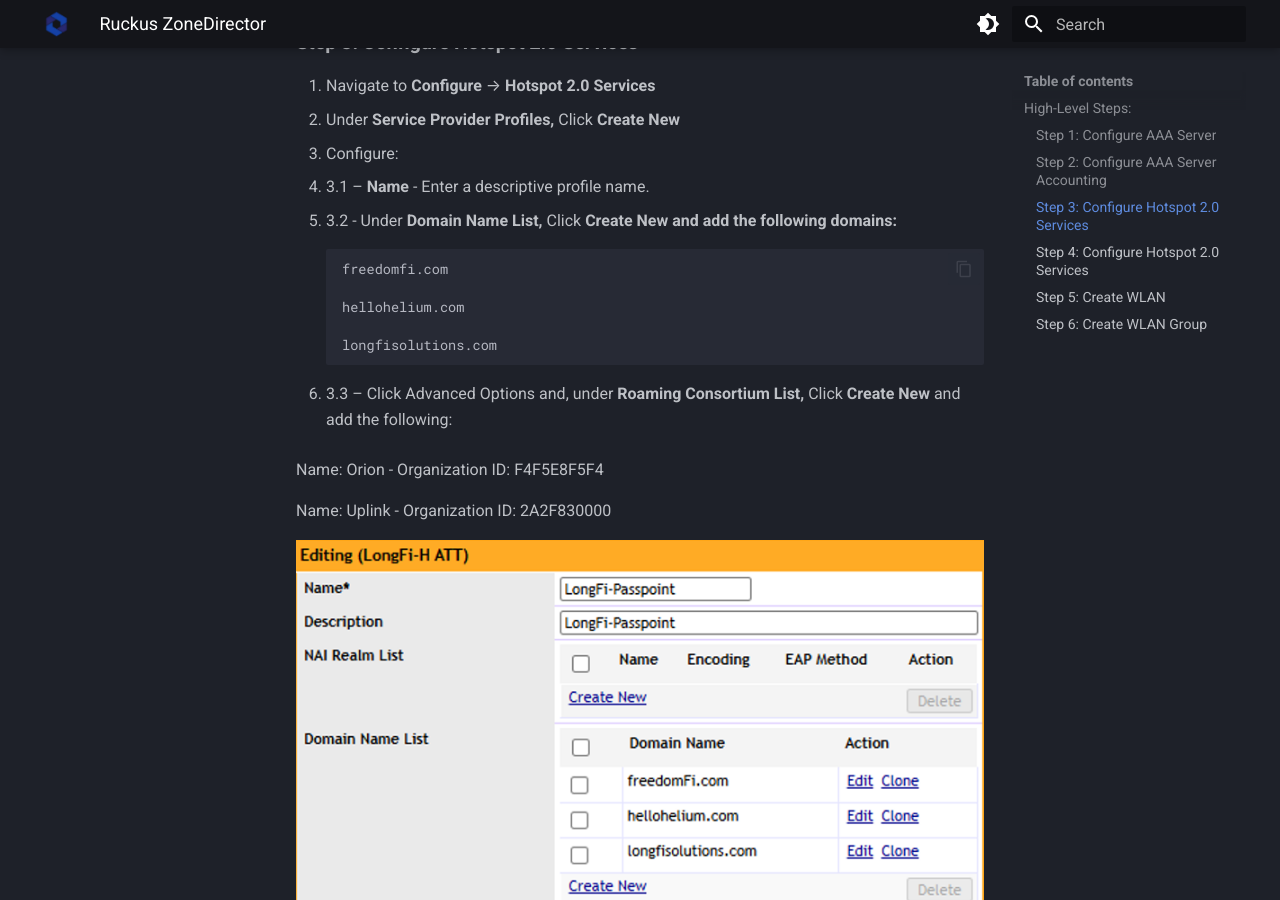
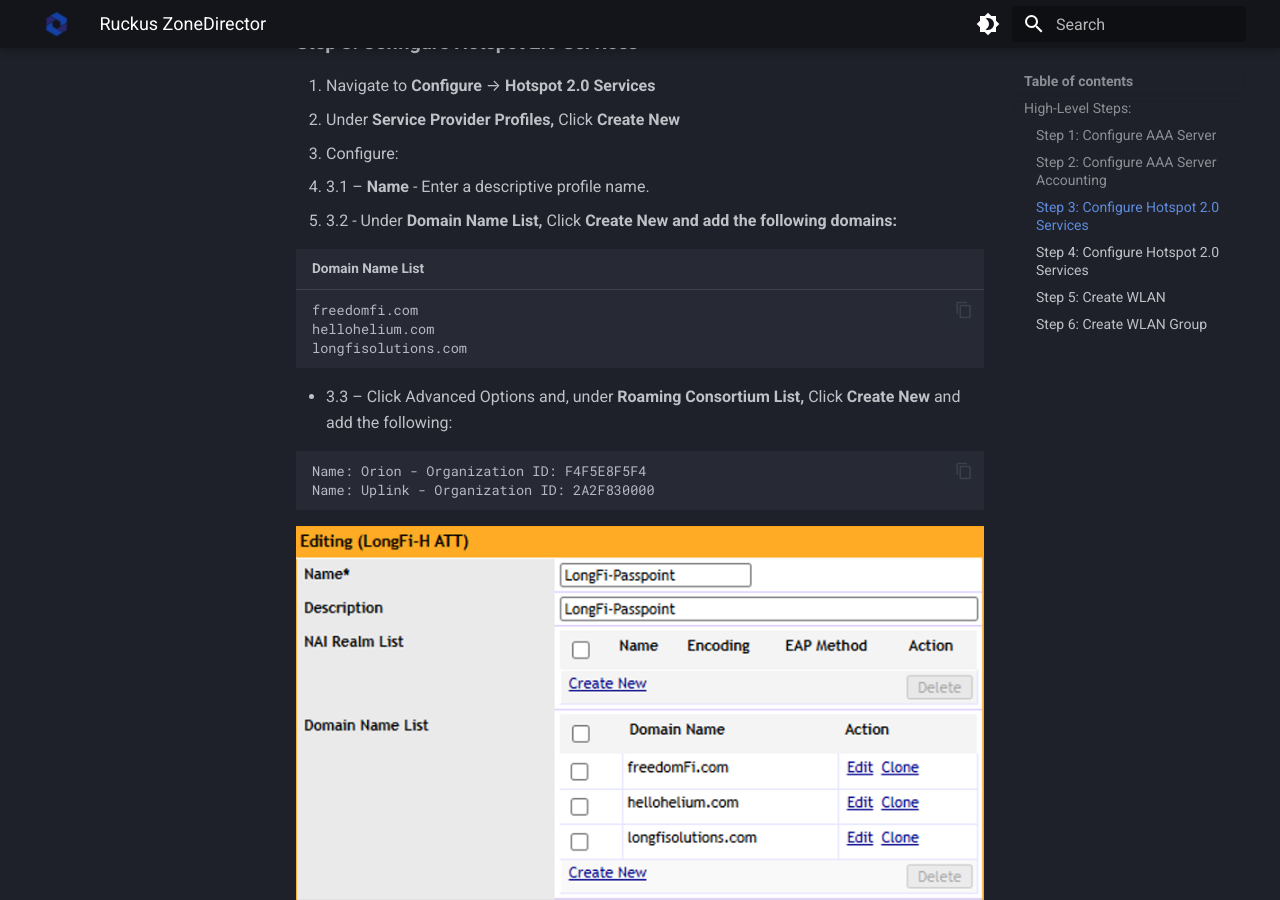
Before and after one commit to LongFi-Solutions/longfi-solutions.github.io, an MkDocs documentation site: the page built from docs/deployment/ruckus-zonedirector.md, in a window 1280 px wide and 900 px high, scrolled down 2686 px. Built offline with MkDocs 1.6.1 and Material for MkDocs 9.7.7, drawn with Linux system fonts in a browser that asks for light colours.

Commit message:
Update Deployment Guides “ruckus-zonedirector”

````diff
--- a/docs/deployment/ruckus-zonedirector.md
+++ b/docs/deployment/ruckus-zonedirector.md
@@ -70,17 +70,18 @@ Take note of the IP address and shared secret of your Local RadSecProxy deployme
 - 3.1 – **Name** - Enter a descriptive profile name.
 - 3.2 - Under **Domain Name List,** Click **Create New and add the following domains:**
 
-        freedomfi.com
-
-        hellohelium.com
-
-        longfisolutions.com
+```text title="Domain Name List"
+freedomfi.com
+hellohelium.com
+longfisolutions.com
+```
 
 - 3.3 – Click Advanced Options and, under **Roaming Consortium List,** Click **Create New** and add the following:
 
+```text
 Name: Orion - Organization ID: F4F5E8F5F4
-
 Name: Uplink - Organization ID: 2A2F830000
+```
 
 ![](/assets/images/ZoneDirector%20-%203%20hotspot.png)
 
````
